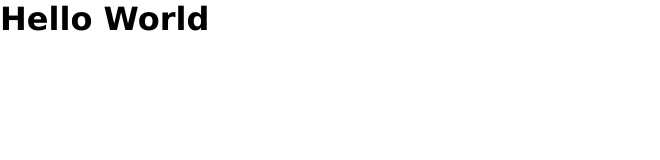
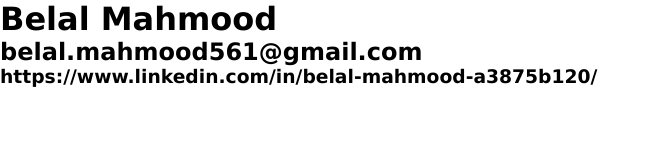
Before and after one commit to bmahmood8645/resume_pagev001, a plain HTML site: page index.html in a window 1280 px wide. Shown: the whole page, without its empty margins (0-660 px from the left). Drawn offline with nearby package versions, Linux system fonts and the light colour scheme.

Commit message:
Added my name, email, linkedin url need to figure out how to make a clickable link to connect to linkedin

```diff
--- a/app.js
+++ b/app.js
@@ -1,5 +1,13 @@
 const app = Vue.createApp({
-    template: '<h1> Hello World</h1>'
+    data()
+        {
+        return{
+            fname: 'Belal',
+            lname: 'Mahmood',
+            email: 'belal.mahmood561@gmail.com',
+            linkedin: 'https://www.linkedin.com/in/belal-mahmood-a3875b120/'
+        }
+    }
 })
 
 app.mount('#app')
--- a/index.html
+++ b/index.html
@@ -9,6 +9,9 @@
 </head>
   <body>
       <div id="app">
+          <h1>{{fname}} {{lname}}</h1>
+          <h2>{{email}}</h2>
+          <h3>{{linkedin}}</h3>
 
       </div>
       <script src="https://unpkg.com/vue@3.0.5"></script>
```
